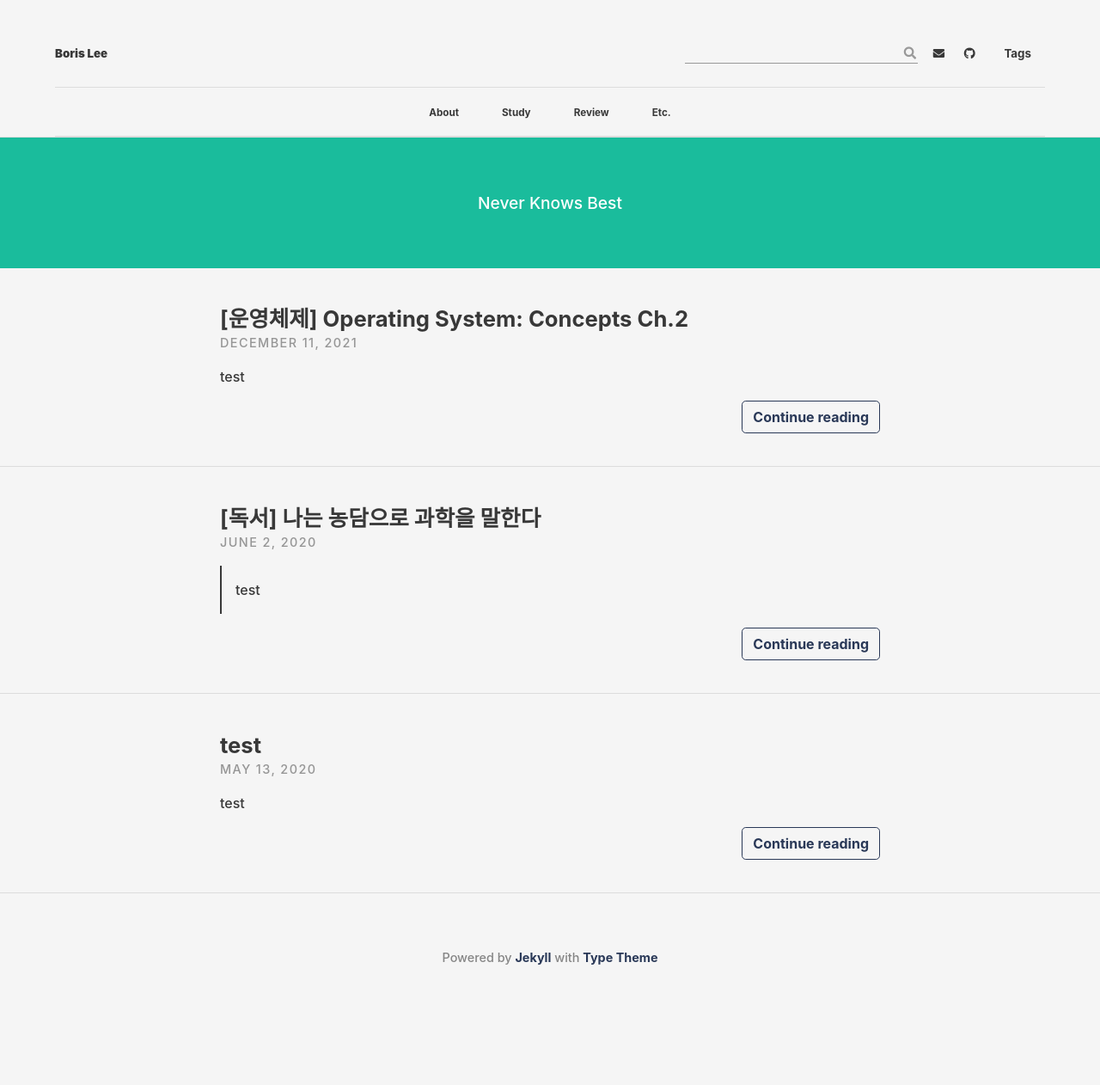
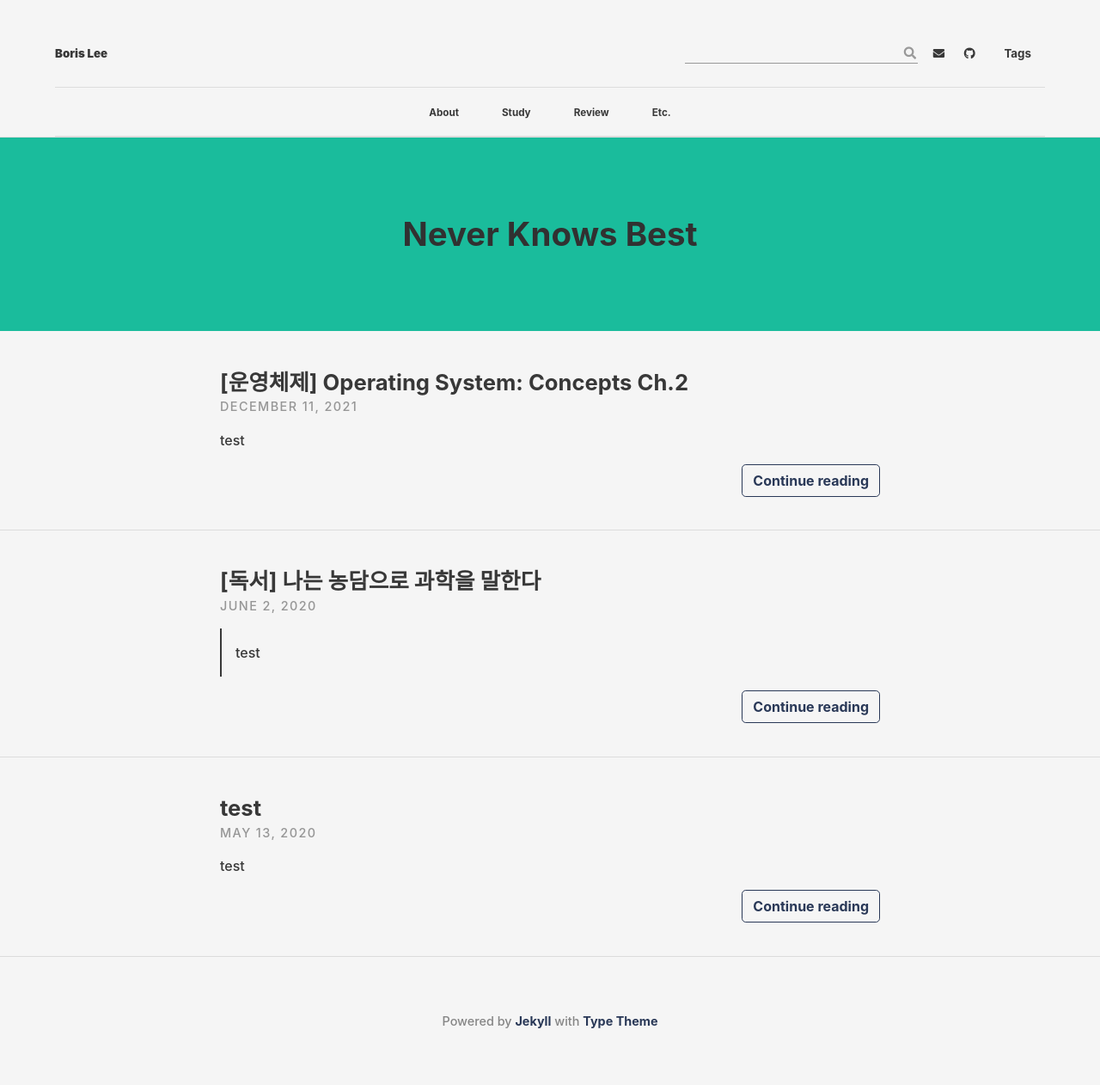
Before and after one commit to borisleevin/borisleevin.github.io, a Jekyll site: the page built from index.html, in a window 1280 px wide. Shown: the whole page at 86% size. Built offline with Jekyll 4.4.1, drawn with Linux system fonts in a browser that asks for light colours; nearby versions of some CDN libraries; some web fonts are replaced; the list of posts is cut into pages by our own code; before the commit the page ends 1189 px from its top, so only the background shows below that.

```diff
--- a/_config.yml
+++ b/_config.yml
@@ -13,7 +13,7 @@ theme_settings:
 
   # Header and footer text
   header_text: >
-    Never Knows Best
+    <b><h1>Never Knows Best</h1></b>
   header_text_feature_image:
   footer_text: >
     Powered by <a href="https://jekyllrb.com/">Jekyll</a> with <a href="https://github.com/rohanchandra/type-theme">Type Theme</a>
```
